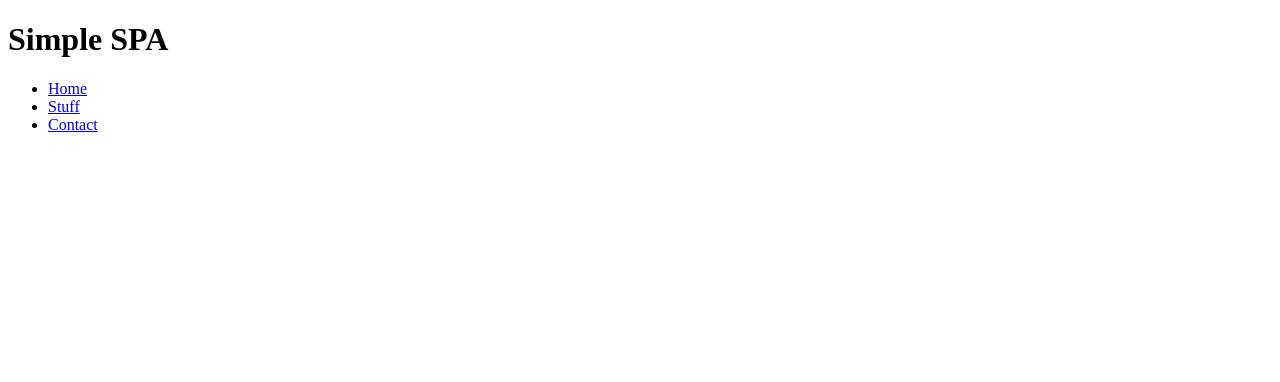
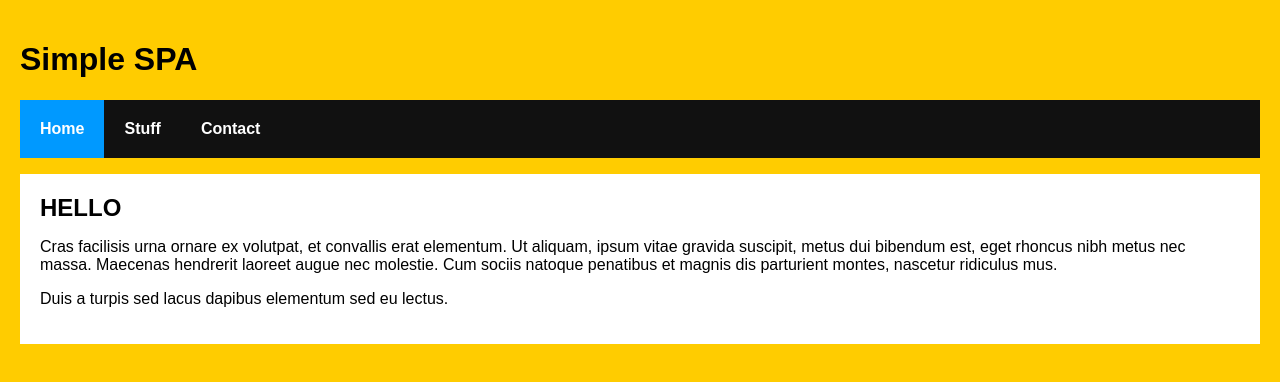
Before and after one commit to Belyaevs/singlepageapp, a React app: page / in a window 1280 px wide. Shown: the top 382 px of the page. Built offline with nearby package versions, Linux system fonts and the light colour scheme.

Commit message:
Pre-final changes

```diff
--- a/src/index.jsx
+++ b/src/index.jsx
@@ -3,6 +3,8 @@ import ReactDOM from "react-dom";
 import Main from "./main/main";
 import Home from "./home/home";
 import Stuff from "./stuff/stuff";
+import Contact from "./contact/contact";
+import "./styles.css";
 
 ReactDOM.render(
     <Main />,
--- a/src/main/main.jsx
+++ b/src/main/main.jsx
@@ -1,19 +1,32 @@
 import React from "react";
 import ReactDom from "react-dom";
+import {
+    Route,
+    NavLink,
+    HashRouter
+} from "react-router-dom";
+import Home from "../home/home";
+import Stuff from "../stuff/stuff";
+import Contact from "../contact/contact";
 
 export default class Main extends React.Component {
     render() {
         return (
+            <HashRouter>
                <div>
                   <h1>Simple SPA</h1>
                   <ul className="header">
-                    <li><a href="/">Home</a></li>
-                    <li><a href="/stuff">Stuff</a></li>
-                    <li><a href="/contact">Contact</a></li>
+                      <li><NavLink exact to="/">Home</NavLink></li>
+                      <li><NavLink to="/stuff">Stuff</NavLink></li>
+                      <li><NavLink to="/contact">Contact</NavLink></li>
                   </ul>
                  <div className="content">
+                        <Route exact path="/" component={Home} />
+                        <Route path="/stuff" component={Stuff} />
+                        <Route path="/contact" component={Contact} />
                  </div>
                 </div>
+            </HashRouter>
         );
     }
 }
--- a/src/styles.css
+++ b/src/styles.css
@@ -0,0 +1,38 @@
+body {
+  background-color: #FFCC00;
+  padding: 20px;
+  margin: 0;
+}
+h1, h2, p, ul, li {
+  font-family: sans-serif;
+}
+ul.header li {
+  display: inline;
+  list-style-type: none;
+  margin: 0;
+}
+ul.header {
+  background-color: #111;
+  padding: 0;
+}
+ul.header li a {
+  color: #FFF;
+  font-weight: bold;
+  text-decoration: none;
+  padding: 20px;
+  display: inline-block;
+}
+.content {
+  background-color: #FFF;
+  padding: 20px;
+}
+.content h2 {
+  padding: 0;
+  margin: 0;
+}
+.content li {
+  margin-bottom: 10px;
+}
+.active {
+  background-color: #0099FF;
+}
```
Also changed, not shown: 1 other file (tests, documents, lock files or other folders). Lines whose indentation alone changed are shown as unchanged.
